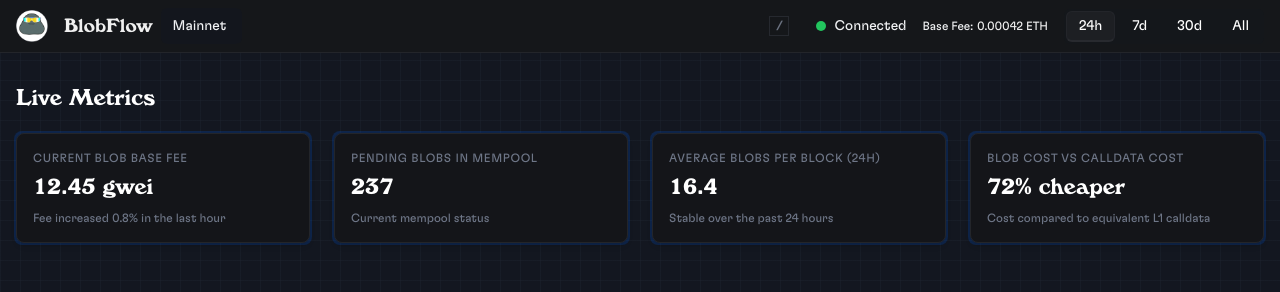
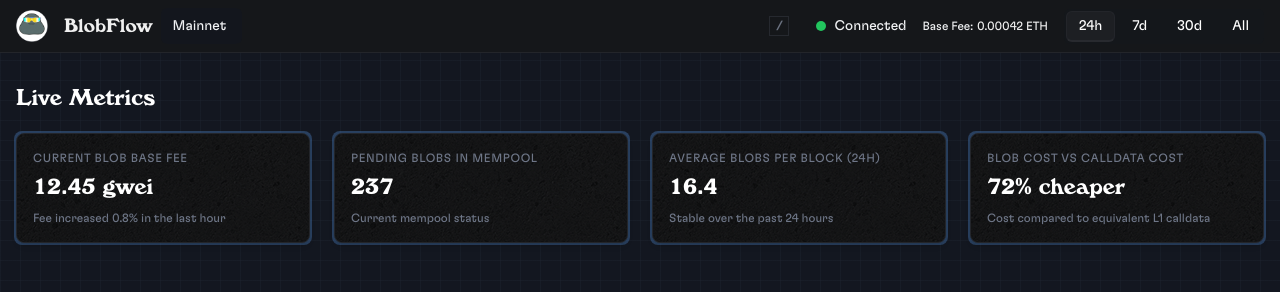
Before and after one commit to douvy/blob-flow, a Next.js app: page / in a window 1280 px wide. Shown: the top 292 px of the page. Built offline with nearby package versions, Linux system fonts and the light colour scheme.

Commit message:
Improve Live Metrics cards design

```diff
--- a/src/components/MetricCard.tsx
+++ b/src/components/MetricCard.tsx
@@ -13,9 +13,12 @@ export default function MetricCard({ title, value, trend = 'neutral', descriptio
   return (
     <div className="relative h-full">
       {/* Blue outer glow/border */}
-      <div className="absolute -inset-[2px] rounded-lg bg-[#0751c5]/25"></div>
+      <div className="absolute -inset-[2px] rounded-lg bg-blue/40"></div>
 
-      <div className="relative bg-[#141519] rounded-lg p-4 shadow-md transition-all hover:shadow-lg border border-divider h-full">
+      <div className="relative rounded-lg p-4 shadow-md transition-all hover:shadow-lg border border-divider h-full"
+           style={{
+             background: `url('/images/subtle-pattern.png') repeat, #141519`
+           }}>
         <div className="flex justify-between items-start mb-2">
           <h3 className="text-secondaryText font-medium text-xs uppercase tracking-wider">{title}</h3>
           {trend === 'up' && (
```
Also changed, not shown: public/images/subtle-pattern.png (added).
